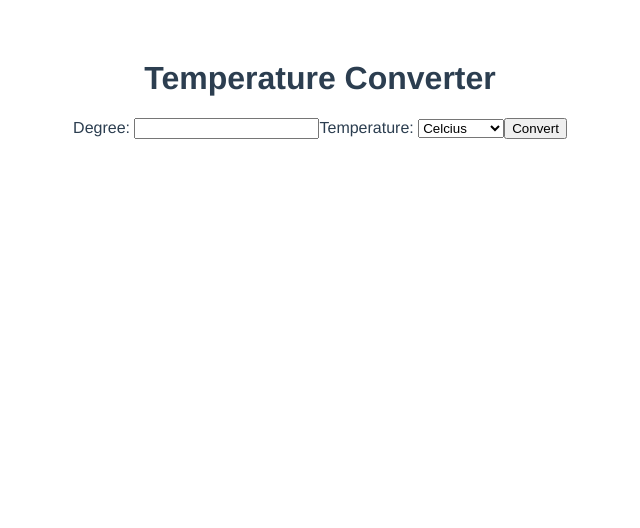
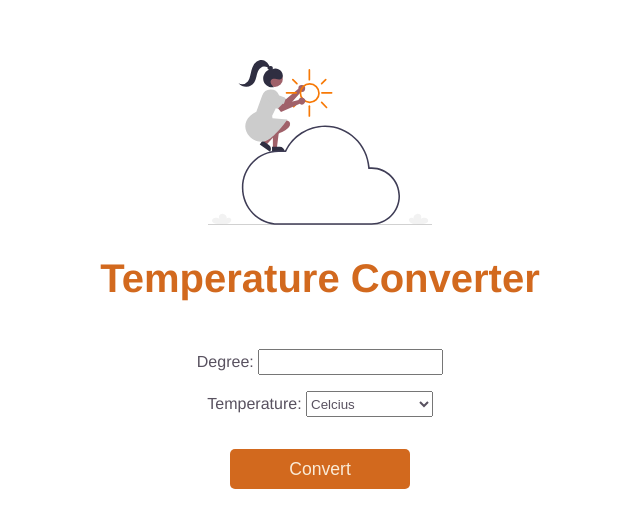
Before and after one commit to adiati98/vue-temperature-converter, a Vue app: page / in a window 1280 px wide. Shown: the top 528 px of the page, without its empty margins (320-960 px from the left). Built offline with nearby package versions, Linux system fonts and the light colour scheme.

Commit message:
Add global CSS and weather svg

```diff
--- /dev/null
+++ b/src/assets/global.css
@@ -0,0 +1,62 @@
+body {
+  margin: 0 auto;
+  box-sizing: border-box;
+  width: 70%;
+}
+
+img {
+  width: 25%;
+  height: 25%;
+}
+
+h1 {
+  color: chocolate;
+  text-align: center;
+  font-size: 2.5rem;
+  margin-bottom: 1em;
+}
+
+label,
+select,
+option {
+  color:#595260;
+}
+
+form {
+  margin: 0 auto;
+  display: flex;
+  flex-direction: column;
+  align-items: flex-start;
+}
+
+.degree-input,
+.selectedTemp-input {
+  margin: 8px auto;
+}
+
+input {
+  height: 1.5em;
+}
+
+select {
+  height: 2em;
+  width: 9.5em;
+}
+
+button {
+  font-size: 1.1rem;
+  background-color: chocolate;
+  color: antiquewhite;
+  margin: 0 auto;
+  margin-top: 1.5rem;
+  height: 2.5rem;
+  width: 20%;
+  border-radius: 5px;
+  border: none;
+}
+
+button:hover {
+  color: chocolate;
+  background-color: antiquewhite;
+  cursor: pointer;
+}
--- a/src/components/Form.vue
+++ b/src/components/Form.vue
@@ -1,12 +1,16 @@
 <template>
 	<form @submit.prevent="submitForm">
+		<div class="degree-input">
 		<label for="degree">Degree: </label>
 		<input type="number" v-model.number="degree" />
+		</div>
+		<div class="selectedTemp-input">
 		<label for="selectedTemp">Temperature: </label>
 		<select id="selectedTemp" name="selectedTemp" v-model="selectedTemp" required>
 			<option value="celcius">Celcius</option>
 			<option value="fahrenheit">Fahrenheit</option>
 		</select>
+			</div>
 
 		<button>{{ btnText }}</button>
 	</form>
--- a/src/components/Header.vue
+++ b/src/components/Header.vue
@@ -1,5 +1,8 @@
 <template>
+<header>
+  <img src="../assets/weather-app-icon.svg">
   <h1>{{ title }}</h1>
+</header>
 </template>
 
 <script>
--- a/src/components/ShowResult.vue
+++ b/src/components/ShowResult.vue
@@ -1,5 +1,7 @@
 <template>
+<section id="show-result">
   <p>{{ result }}</p>
+</section>
 </template>
 
 <script>
--- a/src/main.js
+++ b/src/main.js
@@ -1,4 +1,5 @@
 import { createApp } from 'vue'
 import App from './App.vue'
+import './assets/global.css'
 
 createApp(App).mount('#app')
```
Also changed, not shown: src/assets/logo.png (deleted), src/assets/weather-app-icon.svg (added).
